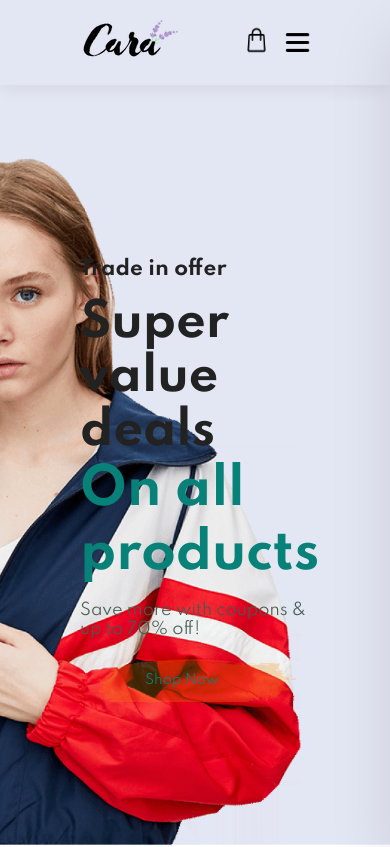
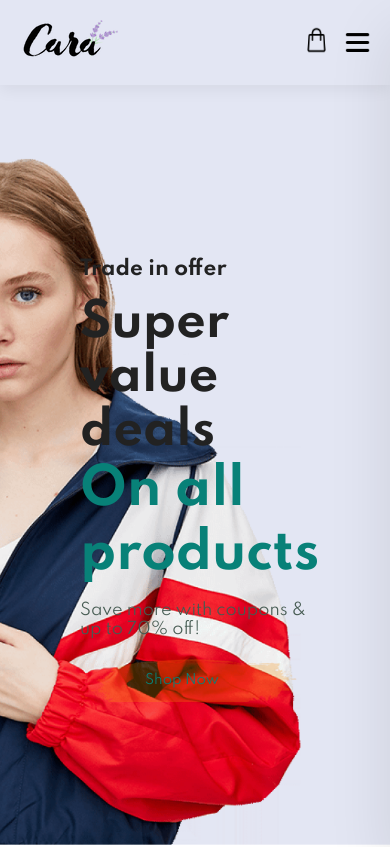
Before and after one commit to onkarshinde77/E-Commerce-Website, a plain HTML site: page index.html in a window 390 px wide. Shown: the top 847 px of the page. Drawn offline with Linux system fonts and the light colour scheme.

Commit message:
Update style.css

```diff
--- a/style.css
+++ b/style.css
@@ -868,6 +868,9 @@ body {
         padding: 70px 0 0 10px;
         line-height: 2.5rem;
     }
+    #header {
+        padding: 20px 20px;
+    }
 
     #navbar.active {
         right: 0;
```
